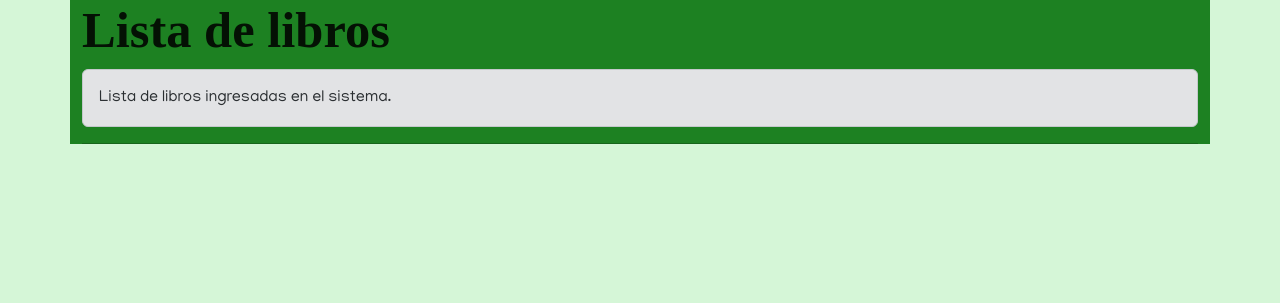
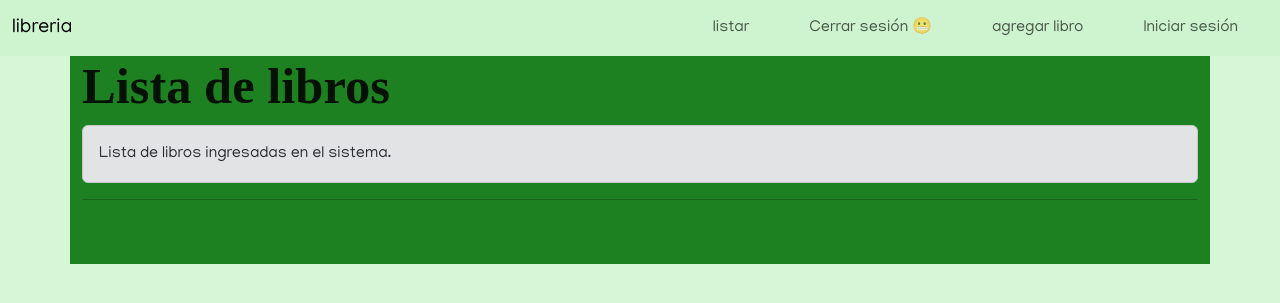
Before and after one commit to kizxak/libreriaa, a Django app: page /lista-libros/ in a window 1280 px wide. Shown: the top 303 px of the page. Run offline with Django 4.2, Linux system fonts and the light colour scheme; data that the repository does not hold is empty; some web fonts are replaced.

Commit message:
agregar/editar libro

```diff
--- a/libreria/settings.py
+++ b/libreria/settings.py
@@ -26,7 +26,7 @@
 # SECURITY WARNING: don't run with debug turned on in production!
 DEBUG = True
 
-ALLOWED_HOSTS = []
+ALLOWED_HOSTS = ["127.0.0.1","192.168.4.49","192.168.4.48"]
 
 
 # Application definition
--- a/libreria/urls.py
+++ b/libreria/urls.py
@@ -21,4 +21,6 @@
 urlpatterns = [
     path('admin/', admin.site.urls),
     path("lista-libros/", views.listar_libros, name="listar-libros"),
+    path('editar-libro/<int:id>/', views.editarLibro , name='editarLibro'),
+    path('agregar-libro/', views.agregarLibro, name='agregarLibro')
 ]
--- a/libros/views.py
+++ b/libros/views.py
@@ -1,9 +1,39 @@
-from django.shortcuts import render
+from django.shortcuts import render,get_object_or_404,redirect
 from django.http import HttpResponse
 from .models import Libros
+from .forms import LibrosForm
+from django.urls import reverse
 
 
 # Create your views here.
 def listar_libros(request):
     libros = Libros.objects.all()
     return render(request, "listar_libros.html", {"libros": libros})
+
+def editarLibro(request, id):
+    libro = get_object_or_404(Libros, id_libro=id)
+
+    if request.method == 'POST':
+        formulario = LibrosForm(request.POST, request.FILES, instance=libro)
+        if formulario.is_valid():
+
+            libro = formulario.save()
+
+            return redirect('listar-libros')
+    else:
+        formulario = LibrosForm(instance=libro)
+
+    return render(request, 'editar-libro.html', {'formulario': formulario, 'libro': libro})
+
+
+def agregarLibro(request):
+    if request.method == 'POST':
+        formulario = LibrosForm(request.POST, request.FILES)
+        if formulario.is_valid():
+            formulario.save()
+            return redirect('listar-libros')
+    else:
+        # Se crea un nuevo formulario
+        formulario = LibrosForm()
+
+    return render(request, 'agregar-libro.html', {'formulario': formulario})
--- a/static/main.css
+++ b/static/main.css
@@ -51,3 +51,7 @@
 .container {
     background-color: var(--primary);
 }
+#contenedorFormulario {
+    padding-bottom: 5px;
+    padding-top: 5px;
+}
--- a/templates/listar_libros.html
+++ b/templates/listar_libros.html
@@ -1,6 +1,7 @@
 <html>
     {% load static %}
     {% include "head.html" %}
+    {% include "navbar.html" %}
     <body>
         <div class="container">
             <h2>Lista de libros</h2>
@@ -31,6 +32,8 @@
                         <td> {{ libros.editorial }} </td>
                         <td> {{ libros.fecha_publicacion }} </td>
                         <td> {{ libros.comentarios}}</td>
+                        <a href="{% url 'editarLibro' id=libros.id_libro %}" class="btn btn-primary">Editar</a>
+
                     </tr>
                     {% endfor %}
 
@@ -38,6 +41,8 @@
             </table>
             {% else %}
             {% endif %}
+            <br>
+            <br>
         </div>
     </body>
 </html>
--- a/templates/navbar.html
+++ b/templates/navbar.html
@@ -3,25 +3,17 @@
 <nav class="navbar sticky-top" style="background-color: var(--secondary);">
     <div class="container-fluid">
         <a class="navbar-brand" href="#">libreria </a>
-        {%if user.admin%}
-        <a class="navbar-brand" href="">Admin</a>
-        {% endif %}
-        <a class="navbar-brand" href="#" style="transform: translateX(-50%);left: 50%;position: absolute;"><img class="rounded-circle" style="width:55px;" src="" alt=""></a>
         <ul class="navbar-nav ms-auto d-flex flex-row ">
             <li class="nav-item text-center">
-            <a class="nav-link" href="">Catalogo</a>
-            {% if user.is_authenticated %}
+            <a class="nav-link" href="{% url 'listar-libros' %}">listar</a>
             <li>
-            <a class="nav-link" href="">Cerrar sesión</a>
+            <a class="nav-link" href="">Cerrar sesión 😬</a>
             <li>
-                <a href="#" class="nav-link">Hola , {{ user.nombre}}</a>
+                <a class="nav-link" href="{% url 'agregarLibro' %}">agregar libro</a>
             </li>
-            {% else %}
             <li>
             <a href="" class="nav-link">Iniciar sesión</a>
-            <li>
-            <a href="" class="nav-link"> Registrarse</a>
-            {% endif %}
+            </li>
         </ul>
     </div>
 </nav>
```
Also changed, not shown: libros/forms.py (+6 -5 lines), templates/agregar-libro.html (added, +34 -0 lines), templates/editar-libro.html (added, +33 -0 lines).
